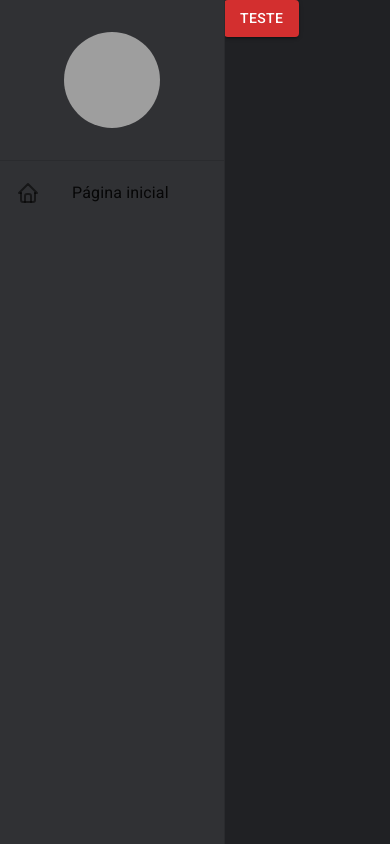
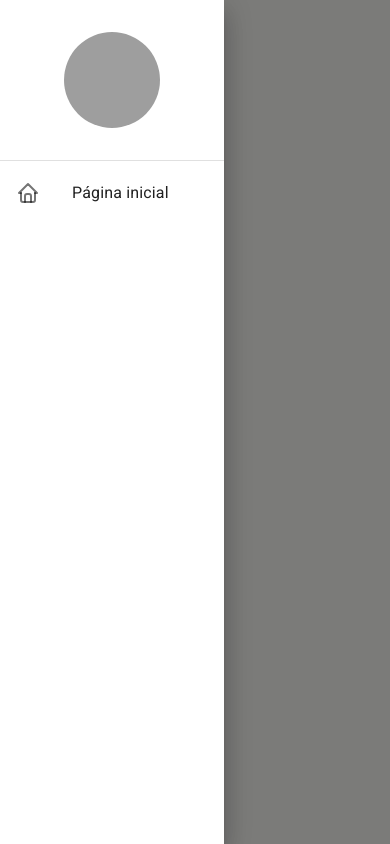
Before and after one commit to Wendeltrs/curso-react2.0, a React (Create React App) app: page /pagina-inicial in a window 390 px wide. Both pictures are taken after a click on the button "TESTE". Built offline with nearby package versions, Linux system fonts and the light colour scheme; grey boxes are pictures that could not be loaded.

Commit message:
feat: adding resposiveness to the drawer

```diff
--- a/src/App.tsx
+++ b/src/App.tsx
@@ -2,10 +2,12 @@
 import { AppRoutes } from "./routes";
 import { AppThemeProvider } from "./shared/contexts/ThemeContext";
 import { MenuLateral } from "./shared/components";
+import { AppDrawerProvider } from "./shared/contexts";
 
 export const App = () => {
   return (
     <AppThemeProvider>
+      <AppDrawerProvider>
         <BrowserRouter
           future={{
             v7_relativeSplatPath: true,
@@ -15,6 +17,7 @@
             <AppRoutes />
           </MenuLateral>
         </BrowserRouter>
+      </AppDrawerProvider>
     </AppThemeProvider>
   );
 }
--- a/src/routes/index.tsx
+++ b/src/routes/index.tsx
@@ -1,13 +1,13 @@
 import { Button } from "@mui/material";
 import { Navigate, Route, Routes } from "react-router-dom";
-import { useThemeContext } from "../shared/contexts";
+import { useDrawerContext } from "../shared/contexts";
 
 export const AppRoutes = () => {
-  const { toggleTheme } = useThemeContext();
+  const { toggleIsDrawerOpen } = useDrawerContext();
 
   return (
     <Routes>
-        <Route path="/pagina-inicial" element={<Button variant="contained" color="primary" onClick={toggleTheme}>Teste</Button>} />
+        <Route path="/pagina-inicial" element={<Button variant="contained" color="primary" onClick={toggleIsDrawerOpen}>Teste</Button>} />
         <Route path="*" element={<Navigate to="/pagina-inicial" />} />
     </Routes>
   )
--- a/src/shared/components/menu-lateral/MenuLateral.tsx
+++ b/src/shared/components/menu-lateral/MenuLateral.tsx
@@ -1,5 +1,6 @@
-import { Avatar, Box, Divider, Drawer, List, ListItemButton, ListItemIcon, ListItemText, useTheme } from "@mui/material"
+import { Avatar, Box, Divider, Drawer, List, ListItemButton, ListItemIcon, ListItemText, useMediaQuery, useTheme } from "@mui/material"
 import { IconHome } from "@tabler/icons-react";
+import { useDrawerContext } from "../../contexts";
 
 interface IMenuLateralProps {
     children: React.ReactNode;
@@ -7,10 +8,12 @@
 
 export const MenuLateral = ({ children }: IMenuLateralProps) => {
     const theme = useTheme();
+    const smDown = useMediaQuery(theme.breakpoints.down('sm'));
+    const { isDrawerOpen, toggleIsDrawerOpen } = useDrawerContext();
 
     return (
         <>
-            <Drawer variant="permanent">
+            <Drawer open={isDrawerOpen} variant={smDown ? "temporary" : "permanent"} onClose={toggleIsDrawerOpen}>
                 <Box width={theme.spacing(28)} height={'100%'} display={'flex'} flexDirection={'column'}>
                     <Box
                         width={'100%'}
@@ -39,7 +42,7 @@
                     </Box>
                 </Box>
             </Drawer>
-            <Box sx={{ height: '100vh', marginLeft: theme.spacing(28) }}>
+            <Box sx={{ height: '100vh', marginLeft: smDown ? 0 : theme.spacing(28) }}>
                 {children}
             </Box>
         </>
--- /dev/null
+++ b/src/shared/contexts/DrawerContext.tsx
@@ -0,0 +1,30 @@
+import { createContext, useCallback, useContext, useState } from "react";
+
+interface IDrawerContext {
+    isDrawerOpen: boolean,
+    toggleIsDrawerOpen: () => void
+}
+
+interface IAppDrawerProviderProps {
+    children: React.ReactNode
+}
+
+export const DrawerContext = createContext({} as IDrawerContext);
+
+export const useDrawerContext = () => {
+    return useContext(DrawerContext);
+}
+
+export const AppDrawerProvider = ({ children }: IAppDrawerProviderProps) => {
+    const [isDrawerOpen, setIsDrawerOpen] = useState(false);
+
+    const toggleIsDrawerOpen = useCallback(() => {
+        setIsDrawerOpen(odlIsDrawerOpen => !odlIsDrawerOpen);
+    }, []);
+
+    return (
+        <DrawerContext.Provider value={{ isDrawerOpen, toggleIsDrawerOpen }}>
+            {children}
+        </DrawerContext.Provider>
+    )
+}
--- a/src/shared/contexts/index.ts
+++ b/src/shared/contexts/index.ts
@@ -1 +1,2 @@
 export * from './ThemeContext';
+export * from './DrawerContext';
```
Lines whose indentation alone changed are shown as unchanged.
